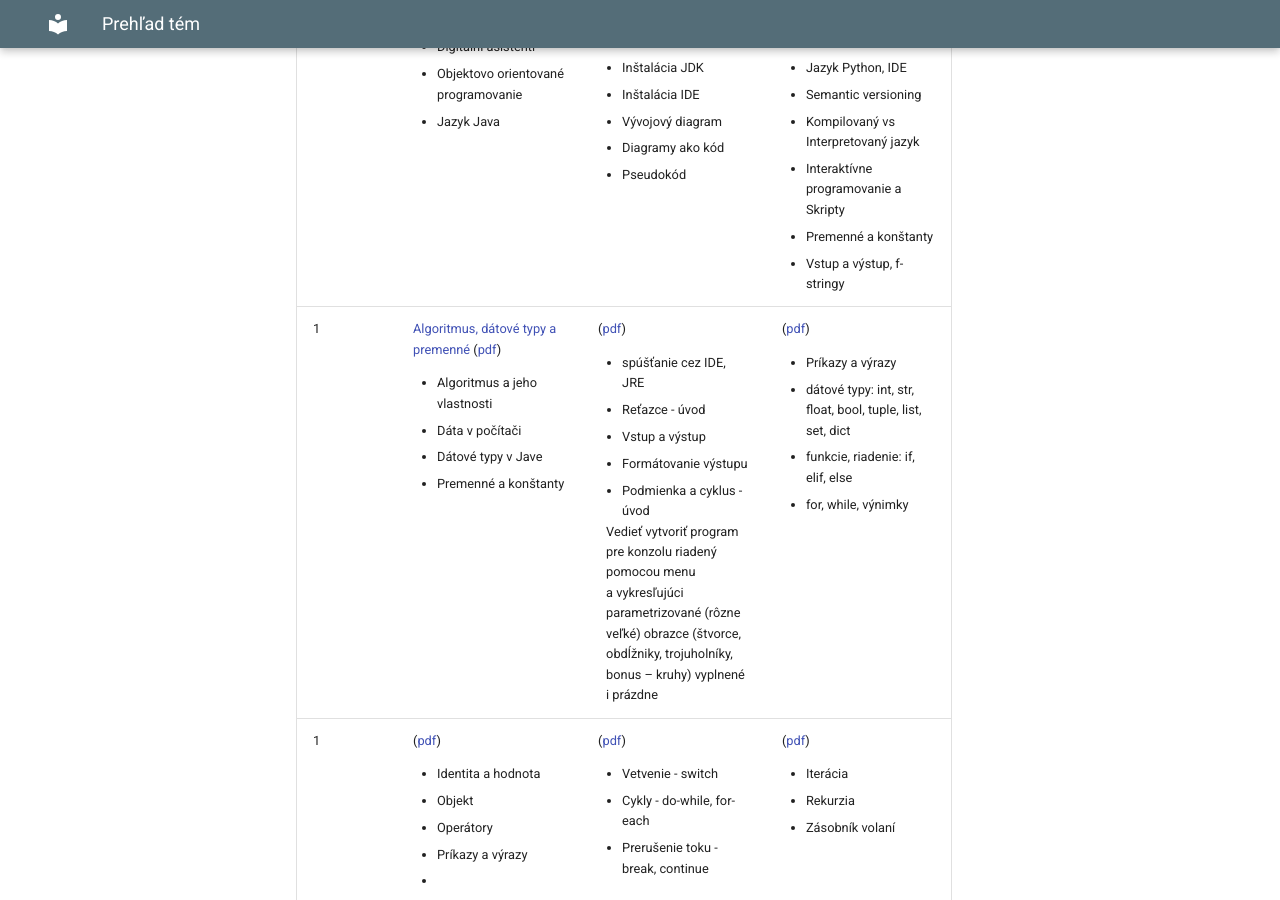
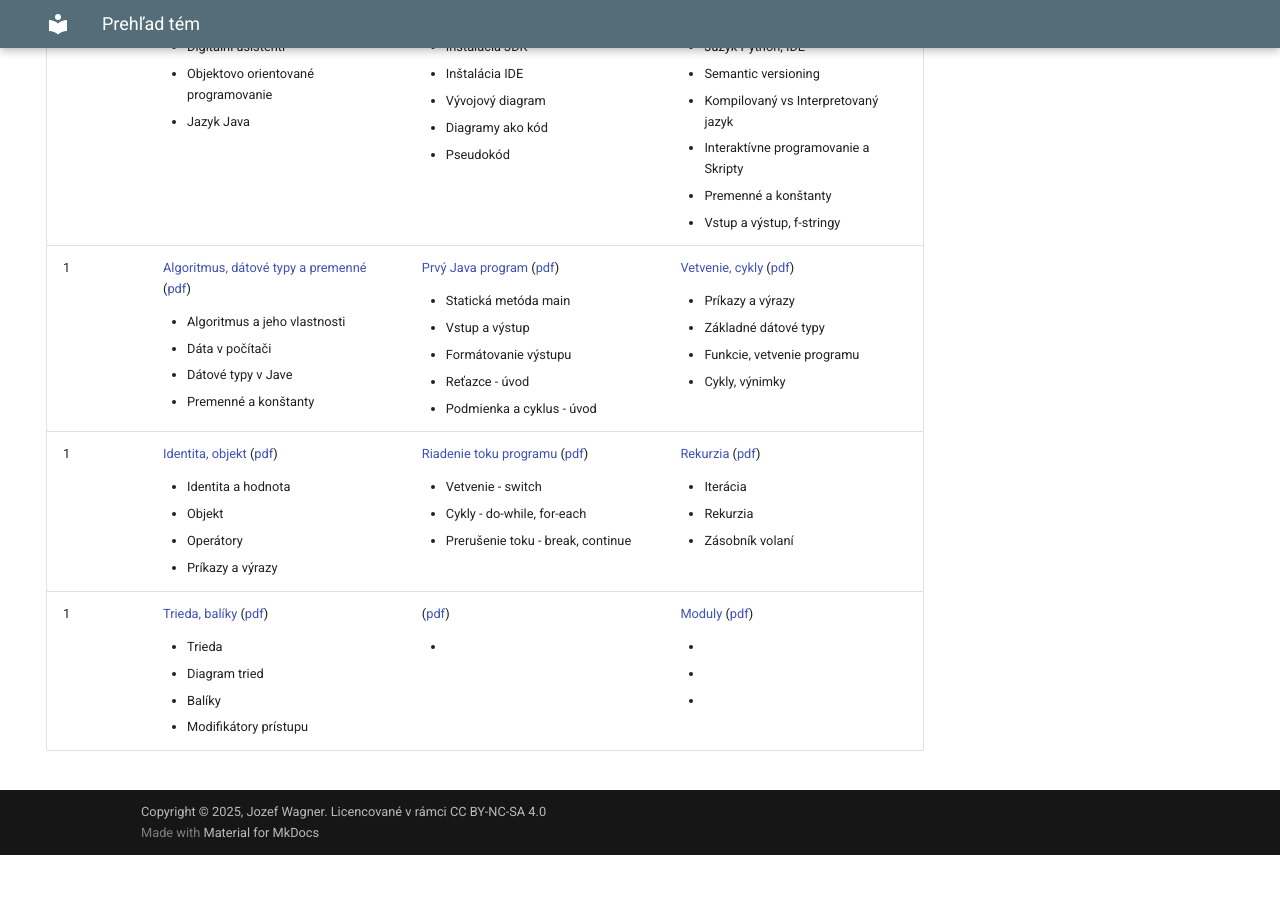
Before and after one commit to wagjo/oop, an MkDocs documentation site: the page built from docs/prehlad-private.md, in a window 1280 px wide and 900 px high, scrolled down 282 px. Built offline with MkDocs 1.6.1 and Material for MkDocs 9.7.7, drawn with Linux system fonts in a browser that asks for light colours; after the commit the page ends 1137 px from its top, so only the background shows below that.

Commit message:
t04, refactor

```diff
--- a/docs/prehlad-private.md
+++ b/docs/prehlad-private.md
@@ -45,7 +51,7 @@
 <tr >
 <td width=10%>1</td>
 <td width=30%>
-<a href="../teoria-3/t02-opakovanie">Algoritmus, dátové typy a premenné</a> (<a href="../assets/t02w.pdf">pdf</a>)
+<a href="../teoria-3/t02-typy">Algoritmus, dátové typy a premenné</a> (<a href="../assets/t02w.pdf">pdf</a>)
 <ul>
 <li>Algoritmus a jeho vlastnosti</li>
 <li>Dáta v počítači</li>
@@ -54,40 +60,38 @@
 </ul>
 </td>
 <td width=30%>
-<a href="../cvicenie-3/c02-uvod"></a> (<a href="../assets/c02.pdf">pdf</a>)
+<a href="../cvicenie-3/c02-hello">Prvý Java program</a> (<a href="../assets/c02w.pdf">pdf</a>)
 <ul>
-<li>spúšťanie cez IDE, JRE</li>
-<li>Reťazce - úvod</li>
+<li>Statická metóda main</li>
 <li>Vstup a výstup</li>
 <li>Formátovanie výstupu</li>
+<li>Reťazce - úvod</li>
 <li>Podmienka a cyklus - úvod</li>
-Vedieť vytvoriť program pre konzolu riadený pomocou menu a vykresľujúci parametrizované (rôzne veľké) obrazce (štvorce, obdĺžniky, trojuholníky, bonus – kruhy) vyplnené i prázdne
 </ul>
 </td>
 <td width=30%>
-<a href="../pokrocili-3/p02-opakovanie"></a> (<a href="../assets/p02w.pdf">pdf</a>)
+<a href="../pokrocili-3/p02-cykly">Vetvenie, cykly</a> (<a href="../assets/p02w.pdf">pdf</a>)
 <ul>
 <li>Príkazy a výrazy</li>
-<li>dátové typy: int, str, float, bool, tuple, list, set, dict</li>
-<li>funkcie, riadenie: if, elif, else</li>
-<li>for, while, výnimky</li>
+<li>Základné dátové typy</li>
+<li>Funkcie, vetvenie programu</li>
+<li>Cykly, výnimky</li>
 </ul>
 </td>
 </tr>
 <tr >
 <td width=10%>1</td>
 <td width=30%>
-<a href="../teoria-3/t03-objekt"></a> (<a href="../assets/t03.pdf">pdf</a>)
+<a href="../teoria-3/t03-objekt">Identita, objekt</a> (<a href="../assets/t03w.pdf">pdf</a>)
 <ul>
 <li>Identita a hodnota</li>
 <li>Objekt</li>
 <li>Operátory</li>
 <li>Príkazy a výrazy</li>
-<li></li>
 </ul>
 </td>
 <td width=30%>
-<a href="../cvicenie-3/c03-uvod"></a> (<a href="../assets/c03.pdf">pdf</a>)
+<a href="../cvicenie-3/c03-cykly">Riadenie toku programu</a> (<a href="../assets/c03w.pdf">pdf</a>)
 <ul>
 <li>Vetvenie - switch</li>
 <li>Cykly - do-while, for-each</li>
@@ -95,7 +99,7 @@ Vedieť vytvoriť program pre konzolu riadený pomocou menu a vykresľujúci pa
 </ul>
 </td>
 <td width=30%>
-<a href="../pokrocili-3/p03-uvod"></a> (<a href="../assets/p03.pdf">pdf</a>)
+<a href="../pokrocili-3/p03-rekurzia">Rekurzia</a> (<a href="../assets/p03w.pdf">pdf</a>)
 <ul>
 <li>Iterácia</li>
 <li>Rekurzia</li>
@@ -106,13 +110,12 @@ Vedieť vytvoriť program pre konzolu riadený pomocou menu a vykresľujúci pa
 <tr >
 <td width=10%>1</td>
 <td width=30%>
-<a href="../teoria-3/t04-trieda"></a> (<a href="../assets/t04w.pdf">pdf</a>)
+<a href="../teoria-3/t04-trieda">Trieda, balíky</a> (<a href="../assets/t04w.pdf">pdf</a>)
 <ul>
 <li>Trieda</li>
 <li>Diagram tried</li>
 <li>Balíky</li>
 <li>Modifikátory prístupu</li>
-<li></li>
 </ul>
 </td>
 <td width=30%>
@@ -122,7 +125,7 @@ Vedieť vytvoriť program pre konzolu riadený pomocou menu a vykresľujúci pa
 </ul>
 </td>
 <td width=30%>
-<a href="../pokrocili-3/p04-"></a> (<a href="../assets/p04w.pdf">pdf</a>)
+<a href="../pokrocili-3/p04-moduly">Moduly</a> (<a href="../assets/p04w.pdf">pdf</a>)
 <ul>
 <li></li>
 <li></li>
--- a/mkdocs.yml
+++ b/mkdocs.yml
@@ -7,17 +7,18 @@ nav:
   - Úvod: 'index.md'
   - Teória:
     - 1 - Úvod a motivácia: 'teoria-3/t01-uvod.md'
-    - 2 - Algoritmus, dátové typy a premenné: 'teoria-3/t02-opakovanie.md'
-    #- 3 - Identita, Objekt: 'teoria-3/t03-objekt.md'
-    #- 4 - Trieda: 'teoria-3/t04-trieda.md'
+    - 2 - Algoritmus, dátové typy a premenné: 'teoria-3/t02-typy.md'
+    - 3 - Identita, objekt: 'teoria-3/t03-objekt.md'
+    - 4 - Trieda, balíky: 'teoria-3/t04-trieda.md'
   - Cvičenia:
     - 1 - Úvod, vývojový diagram: 'cvicenie-3/c01-uvod.md'
-    #- 2 - Prvý Java program: 'cvicenie-3/c02-opakovanie.md'
-    #- 3 - Riadenie toku programu: 'cvicenie-3/c03-cykly.md'
+    - 2 - Prvý Java program: 'cvicenie-3/c02-hello.md'
+    - 3 - Riadenie toku programu: 'cvicenie-3/c03-cykly.md'
   - Pokročilí:
     - 1 - Úvod, premenné, vstup a výstup: 'pokrocili-3/p01-uvod.md'
-    - 2 - Vetvenie, cykly: 'pokrocili-3/p02-opakovanie.md'
-    #- 3 - Rekurzia: 'pokrocili-3/p03-rekurzia.md'
+    - 2 - Vetvenie, cykly: 'pokrocili-3/p02-cykly.md'
+    - 3 - Rekurzia: 'pokrocili-3/p03-rekurzia.md'
+    - 4 - Moduly: 'pokrocili-3/p04-moduly.md'
   - Prehľad tém: 'prehlad.md'
   #- Ťahák: 'tahak.md'
   - Kontakt: 'autor.md'
@@ -28,8 +29,10 @@ theme:
     - toc.integrate
     - content.code.copy
     - content.code.annotate
-    - navigation.instant
+    #- navigation.instant
     - navigation.tracking
+    - navigation.top
+    - toc.follow
     - navigation.tabs
     - header.autohide
   palette:
```
Also changed, not shown: other parts of docs/prehlad-private.md (+6 -0 lines), docs/cvicenie-3/c03-cykly.md (+2 -1 lines), docs/pokrocili-3/p02-cykly.md (renamed from docs/pokrocili-3/p02-opakovanie.md, +1 -1 lines), docs/pokrocili-3/p04-moduly.md (added, +170 -0 lines), docs/prehlad.md (+21 -7 lines), docs/teoria-3/t04-trieda.md (+5 -3 lines), docs/cvicenie-3/c02-hello.md (renamed from docs/cvicenie-3/c02-opakovanie.md), docs/teoria-3/t02-typy.md (renamed from docs/teoria-3/t02-opakovanie.md), 2 other files.
